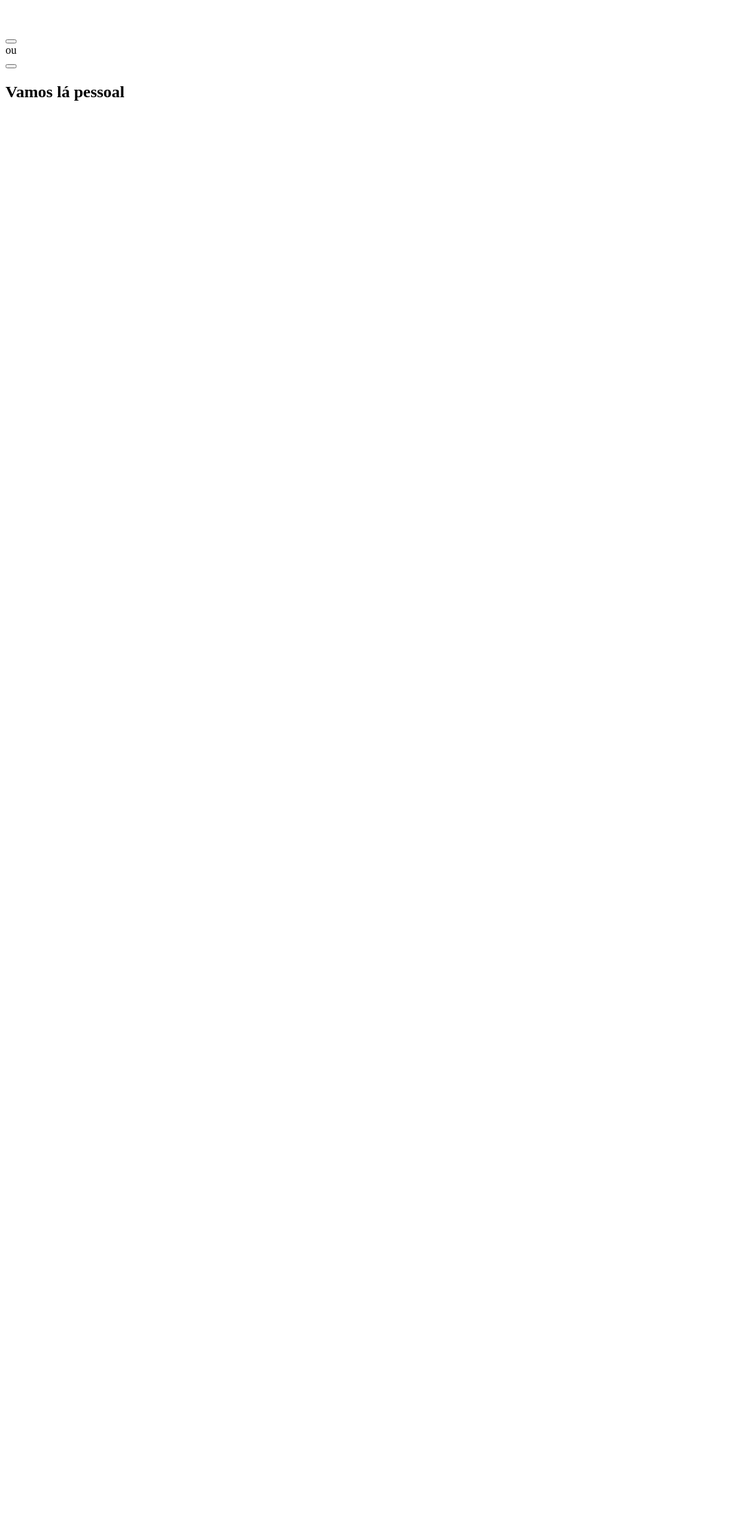
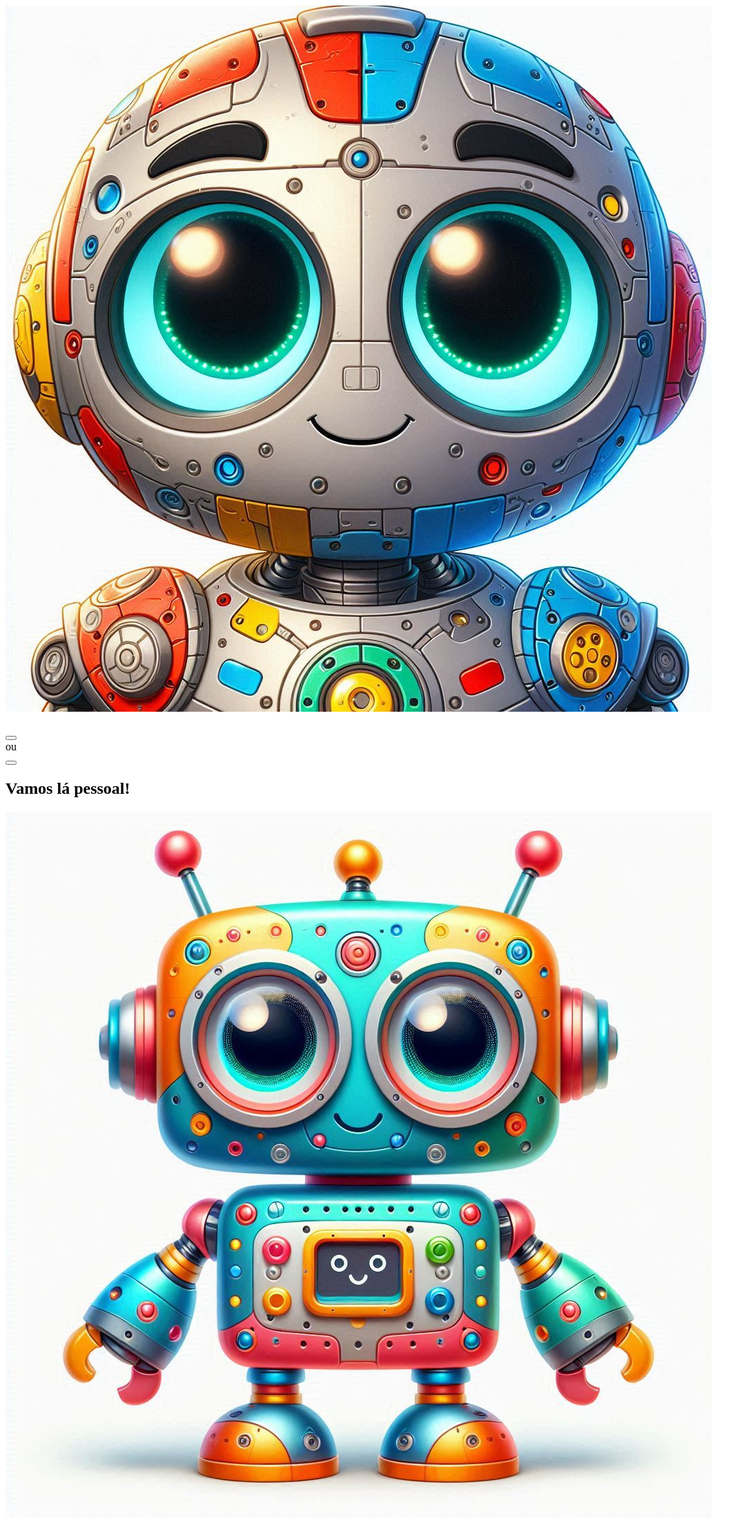
Before and after one commit to daniel13developer/Projetos-Angular, an Angular app in the folder website-login/: page /login in a window 1280 px wide. Shown: the top 2204 px of the page at 69% size, without its empty margins (0-1087 px from the left). Before the commit the page ends 800 px from the top, so only its background shows below. Built offline with nearby package versions, Linux system fonts and the light colour scheme.

Commit message:
adcionado imagens no component login-layout

```diff
--- a/website-login/src/app/components/default-login-layout/default-login-layout.component.html
+++ b/website-login/src/app/components/default-login-layout/default-login-layout.component.html
@@ -1,16 +1,15 @@
 <main>
     <section>
-        <img src="" alt="">
+        <img src="assets/img/logo.png" class="logo" alt="logo cabeça de robo">
         <h2></h2>
         <button></button>
         <div>
             <span>ou</span>
         </div>
         <button></button>
-
     </section>
     <section>
-        <h1> Vamos lá pessoal</h1>
-        <img src="" alt="">
+        <h1> Vamos lá pessoal!</h1>
+        <img src="assets/img/main-ilustracao.png" class="main-imagem" alt="Desenho do robo">
     </section>
 </main>
```
